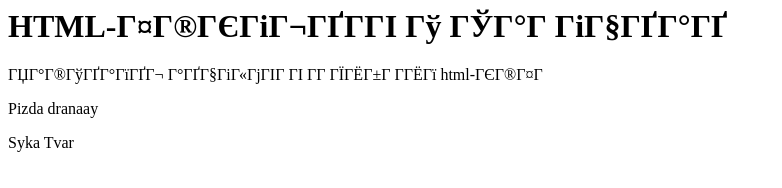
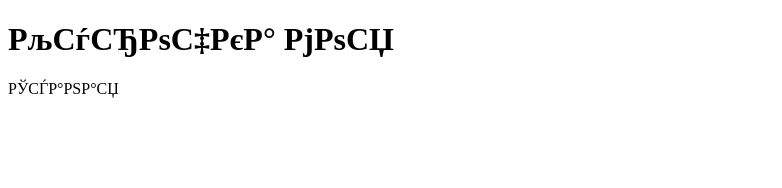
Before and after one commit to AlexRed220/AlexRed220.github.io, a plain HTML site: page index.html in a window 1280 px wide. Shown: the whole page, without its empty margins (0-782 px from the left). Drawn offline with Linux system fonts and the light colour scheme.

Commit message:
Update index.html

```diff
--- a/index.html
+++ b/index.html
@@ -1,30 +1,11 @@
-<!DOCTYPE html public "-//W3C//DTD html 4.01 Transitional//EN">
-
+<!DOCTYPE html>
 <html>
-
 <head>
-
-<title>çàãîëîâîê äîêóìåíòà (web-ñòðàíèöû)</title>
-
-<meta http-equiv="Content-Type" content="text/html; charset=windows-1251">
-
-<meta name="Keywords" content="Êëþ÷åâûå ñëîâà">
-
-<meta name="Description" content="Îïèñàíèå ñòðàíèöû">
-
+<meta http-equiv="Content-Type" content="text/html; charset=windows-1251"/>
+<title>Title</title>
 </head>
-
-<body>
-
-<h1>HTML-äîêóìåíò â áðàóçåðå</h1>
-
-<p>Ïðîâåðÿåì ðåçóëüòàò íàïèñàíèÿ html-êîäà</p>
-
-<p>Pizda dranaay</p>
-
-<p>Syka Tvar</p>
-
-
-</body>
-
+  <body>
+    <h1>Курочка моя</h1>
+    <p>Ссаная</p>
+  </body>
 </html>
```
